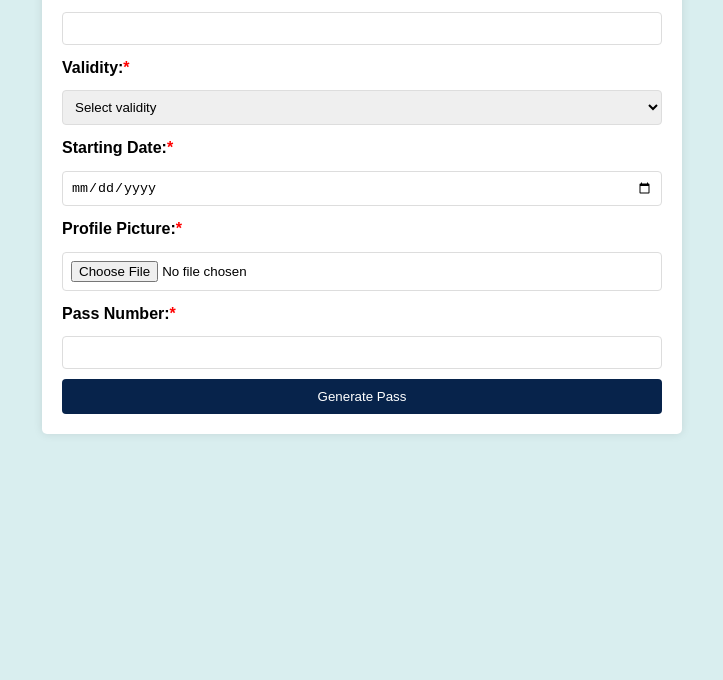
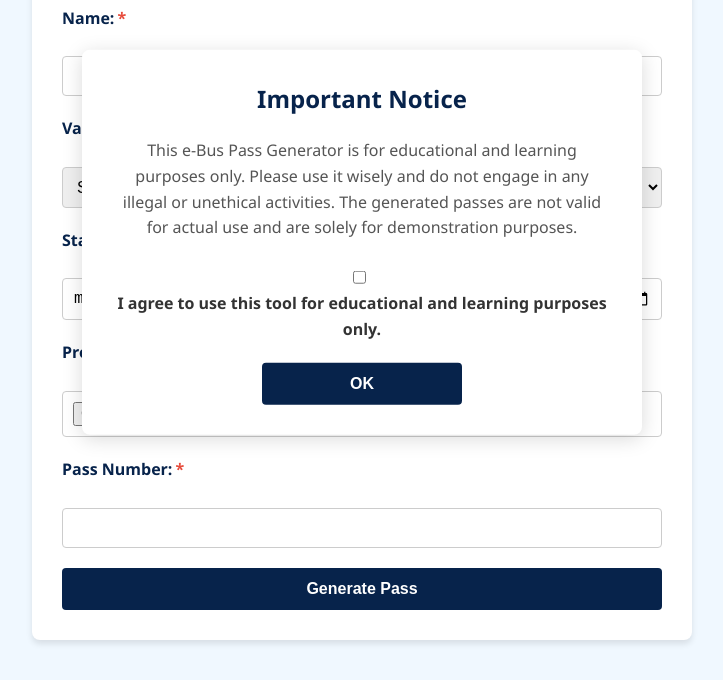
Before and after one commit to gauravmeee/Flask-EBPass-Generator, a plain HTML site: page templates/index.html in a window 1280 px wide. Shown: the part 158-838 px from the top of the page, without its empty margins (278-1001 px from the left). Before the commit the page ends 800 px from the top, so only its background shows below. Drawn offline with Linux system fonts and the light colour scheme; files that its build step writes are made by us from their sources.

Commit message:
final updated, added notice board

```diff
--- /dev/null
+++ b/static/Style/form.css
@@ -0,0 +1,166 @@
+/* General styles */
+body {
+    font-family: 'Segoe UI', Tahoma, Geneva, Verdana, sans-serif;
+    line-height: 1.6;
+    margin: 0;
+    padding: 0;
+    background-color: #f0f8ff;
+    color: #333;
+}
+
+.container {
+    max-width: 600px;
+    margin: 40px auto;
+    background-color: #ffffff;
+    padding: 30px;
+    border-radius: 8px;
+    box-shadow: 0 4px 6px rgba(0, 0, 0, 0.1);
+}
+
+h1 {
+    color: #07234b;
+    text-align: center;
+    margin-bottom: 30px;
+    font-size: 28px;
+    font-weight: bold;
+}
+
+/* Form styles */
+form {
+    display: grid;
+    gap: 20px;
+}
+
+label {
+    font-weight: 600;
+    color: #07234b;
+    display: block;
+    margin-bottom: 5px;
+}
+
+input, select {
+    width: auto;
+    min-width: 200px;
+    max-width: 100%;
+    padding: 10px;
+    border: 1px solid #ccc;
+    border-radius: 4px;
+    font-size: 16px;
+    transition: border-color 0.3s ease;
+}
+
+input:focus, select:focus {
+    outline: none;
+    border-color: #07234b;
+    box-shadow: 0 0 0 2px rgba(7, 35, 75, 0.1);
+}
+
+button {
+    background-color: #07234b;
+    color: #fff;
+    padding: 12px;
+    border: none;
+    border-radius: 4px;
+    cursor: pointer;
+    font-size: 16px;
+    font-weight: 600;
+    transition: background-color 0.3s ease;
+    width: auto;
+    min-width: 200px;
+    max-width: 100%;
+}
+
+button:hover {
+    background-color: #0a3268;
+}
+
+.required {
+    color: #e74c3c;
+    margin-left: 3px;
+}
+
+/* Notice board styles */
+.notice-board {
+    position: fixed;
+    top: 50%;
+    left: 50%;
+    transform: translate(-50%, -50%);
+    width: 90%;
+    max-width: 500px;
+    background-color: #ffffff;
+    padding: 30px;
+    text-align: center;
+    border-radius: 8px;
+    box-shadow: 0 4px 20px rgba(0, 0, 0, 0.15);
+    z-index: 1000;
+}
+
+.notice-board h2 {
+    margin-top: 0;
+    color: #07234b;
+    font-weight: bold;
+    font-size: 24px;
+    margin-bottom: 20px;
+}
+
+.notice-board p {
+    margin-bottom: 25px;
+    color: #555;
+    font-size: 16px;
+    line-height: 1.6;
+}
+
+.notice-board input[type="checkbox"] {
+    margin-right: 10px;
+    width: auto;
+    min-width: auto;
+}
+
+.notice-board label {
+    display: inline-block;
+    margin-bottom: 20px;
+    color: #333;
+    font-size: 16px;
+}
+
+.notice-board button[type="button"] {
+    background-color: #07234b;
+    color: #fff;
+    padding: 12px 30px;
+    border: none;
+    border-radius: 4px;
+    cursor: pointer;
+    font-size: 16px;
+    font-weight: 600;
+    transition: background-color 0.3s ease, transform 0.2s ease;
+}
+
+.notice-board button[type="button"]:hover {
+    background-color: #0a3268;
+    transform: translateY(-2px);
+}
+
+.main-content {
+    display: none;
+}
+
+/* Responsive adjustments */
+@media (max-width: 768px) {
+    .container {
+        padding: 20px;
+        margin: 20px auto;
+    }
+
+    h1 {
+        font-size: 24px;
+    }
+
+    .notice-board {
+        width: 95%;
+        padding: 20px;
+    }
+
+    input, select, button {
+        width: 100%;
+    }
+}
--- a/templates/index.html
+++ b/templates/index.html
@@ -4,58 +4,19 @@
     <meta charset="UTF-8">
     <meta name="viewport" content="width=device-width, initial-scale=1.0">
     <link rel="icon" href="static/Assets/DTC1.png" type="image/x-icon">
+    <link rel="stylesheet" href="static/Style/form.css">
     <title>DTC e-Bus Pass Generator</title>
-    <style>
-        body {
-            font-family: Arial, sans-serif;
-            line-height: 1.6;
-            margin: 0;
-            padding: 20px;
-            background-color: #d9eeef;
-        }
-        .container {
-            max-width: 600px;
-            margin: 0 auto;
-            background-color: #fff;
-            padding: 20px;
-            border-radius: 5px;
-            box-shadow: 0 0 10px rgba(0,0,0,0.1);
-        }
-        h1 {
-            color: #07234b;
-            text-align: center;
-        }
-        form {
-            display: grid;
-            gap: 10px;
-        }
-        label {
-            font-weight: bold;
-        }
-        input, select {
-            width: 100%;
-            padding: 8px;
-            border: 1px solid #ddd;
-            border-radius: 4px;
-            box-sizing: border-box;
-        }
-        button {
-            background-color: #07234b;
-            color: #fff;
-            padding: 10px;
-            border: none;
-            border-radius: 4px;
-            cursor: pointer;
-        }
-        button:hover {
-            background-color: #0a3268;
-        }
-        .required {
-            color: red;
-        }
-    </style>
 </head>
 <body>
+    <div class="notice-board">
+        <h2>Important Notice</h2>
+        <p>This e-Bus Pass Generator is for educational and learning purposes only. Please use it wisely and do not engage in any illegal or unethical activities. The generated passes are not valid for actual use and are solely for demonstration purposes.</p>
+        <input type="checkbox" id="agree-checkbox" required>
+        <label for="agree-checkbox">I agree to use this tool for educational and learning purposes only.</label>
+        <button type="button" id="ok-button">OK</button>
+    </div>
+
+
     <div class="container">
         <h1>DTC e-Bus Pass Generator</h1>
         <form id="busPassForm" enctype="multipart/form-data">
@@ -84,6 +45,16 @@
     </div>
 
     <script>
+
+        document.getElementById('ok-button').addEventListener('click', function() {
+            if (document.getElementById('agree-checkbox').checked) {
+                document.querySelector('.notice-board').style.display = 'none';
+                document.querySelector('.main-content').style.display = 'block';
+            } else {
+                alert('Please agree to the terms and conditions before proceeding.');
+            }
+        });
+
         document.getElementById('passNo').addEventListener('keypress', function(event) {
             if (!/\d/.test(String.fromCharCode(event.keyCode))) {
                 event.preventDefault();
@@ -93,18 +64,29 @@
         document.getElementById('generatePassButton').addEventListener('click', function() {
             const form = document.getElementById('busPassForm');
             const nameInput = document.getElementById('name');
+            const validityInput = document.getElementById('validity');
+            const startDateInput = document.getElementById('startDate');
+            const profilePicInput = document.getElementById('profilePic');
             const passNoInput = document.getElementById('passNo');
-            const profilePicInput = document.getElementById('profilePic');
 
             if (!form.checkValidity()) {
                 if (nameInput.value === '') {
                     alert('Please enter your name.');
+
+                } else if (validityInput.value === '') {
+                    alert('Please select the validity period.');
+
+                } else if (startDateInput.value === '') {
+                    alert('Please select a starting date.');
+
+                } else if (profilePicInput.files.length === 0) {
+                    alert('Please add a picture for your pass.');
+
                 } else if (passNoInput.value === '') {
                     alert('Please enter your Bus Pass Number.');
+
                 } else if (passNoInput.value.length < 13) {
                     alert('Please enter a complete 13-digit Bus Pass Number.');
-                } else if (profilePicInput.files.length === 0) {
-                    alert('Please add a picture for your pass.');
                 }
                 return;
             }
```
